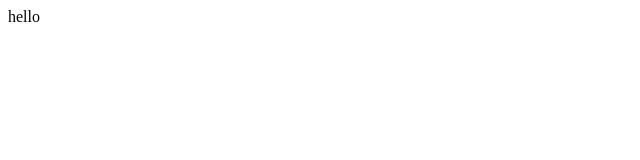
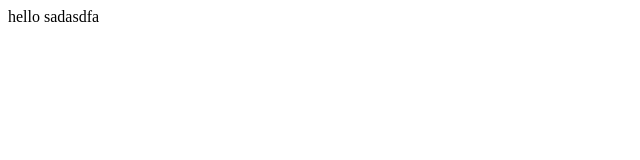
Before and after one commit to bzayd/yasmin, a plain HTML site: page index.html in a window 1280 px wide. Shown: the full height of the page, 0-640 px from the left. Drawn offline with Linux system fonts and the light colour scheme.

Commit message:
this is my second commit

```diff
--- a/index.html
+++ b/index.html
@@ -1 +1 @@
-<p>hello</p>
+<p>hello sadasdfa </p>
```
Also changed, not shown: 1 other file.
